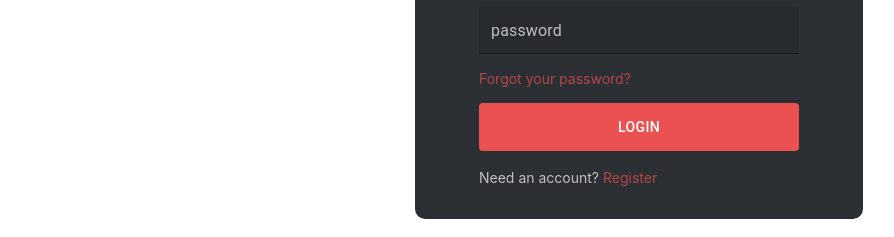
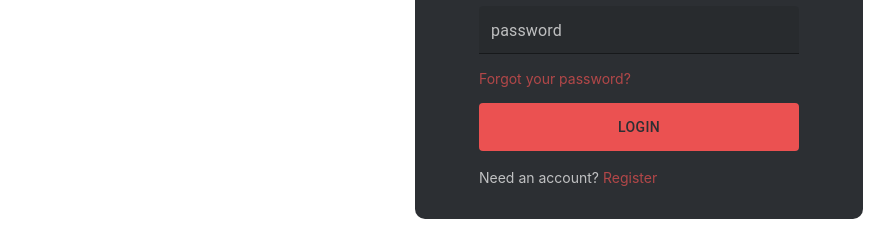
Before and after one commit to natewu/Strife, a React (Create React App) app in the folder web/: page /Login in a window 1280 px wide. Shown: the part 400-637 px from the top of the page, without its empty margins (1-895 px from the left). Built offline with nearby package versions, Linux system fonts and the light colour scheme; no server answers.

Commit message:
changed some colors for certain elements

```diff
--- a/web/src/Strife.js
+++ b/web/src/Strife.js
@@ -47,7 +47,7 @@ export default class Strife extends React.Component{
                <PublicRoute path="/Register" authenticated={this.state.Auth} component={Authentication} params={{authType: authType.register}}/>
                <PrivateRoute path="/Logout" authenticated={this.state.Auth} component={Logout}/>
                <Route path="*">
-                  404 Not Found
+                  <p>404 Not Found</p>
                </Route>
             </Switch>
          </Router>
--- a/web/src/Strife.scss
+++ b/web/src/Strife.scss
@@ -5,7 +5,7 @@ $accent: rgb(235, 81, 81);
 *{
   // font-family: "Ubuntu";
   text-decoration: none;
-  color: $primary;
+  color: $secondary;
 }
 
 .App {
--- a/web/src/styles/Auth.scss
+++ b/web/src/styles/Auth.scss
@@ -22,6 +22,7 @@
     max-width: 40vw;
     h2{
         font-weight: 300;
+        color: Strife.$primary;
     }
     .input{
         color: Strife.$primary !important;
@@ -44,6 +45,7 @@
     .register{
         filter: opacity(0.7);
         font-size: 0.875rem;
+        color: Strife.$primary;
         a{
             color: Strife.$accent;
         }
```
